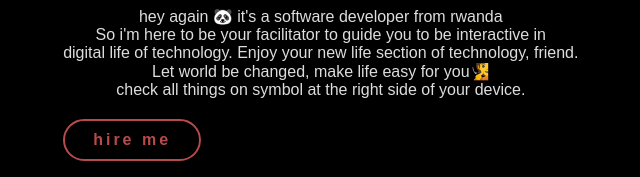
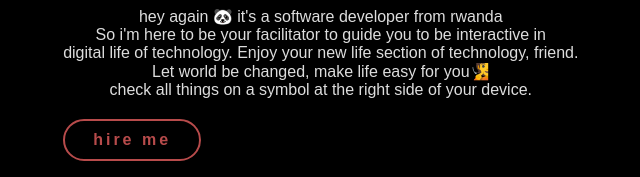
Before and after one commit to samuelirasubiza42-coder/my-portfolio, a plain HTML site: page index.html in a window 1280 px wide. Shown: the part 437-614 px from the top of the page, 564-1204 px from the left. Drawn offline with Linux system fonts and the light colour scheme.

Commit message:
Update index.html

```diff
--- a/index.html
+++ b/index.html
@@ -29,7 +29,7 @@
             <p>hey again 🐼 it's a software developer from rwanda
                 <br> So i'm here to be your facilitator to guide you to be interactive in<br>
                 digital life of technology. Enjoy your new life section of technology, friend.<br>
-                Let world be changed, make life easy for you🧏<br>    check all things on symbol at the right side of your device.
+                Let world be changed, make life easy for you🧏<br>    check all things on a symbol at the right side of your device.
             </p>
             <a href="#" class="btn">hire me</a>
         </div>
```
